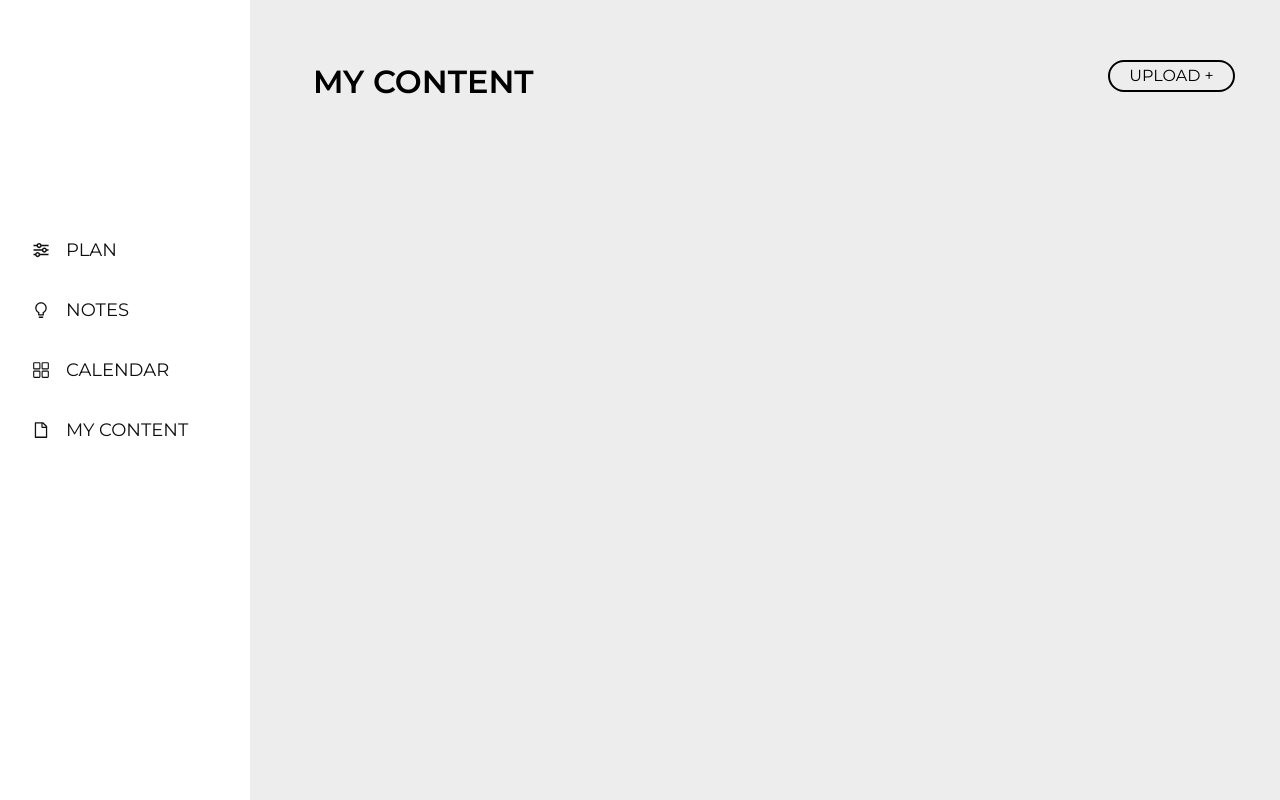
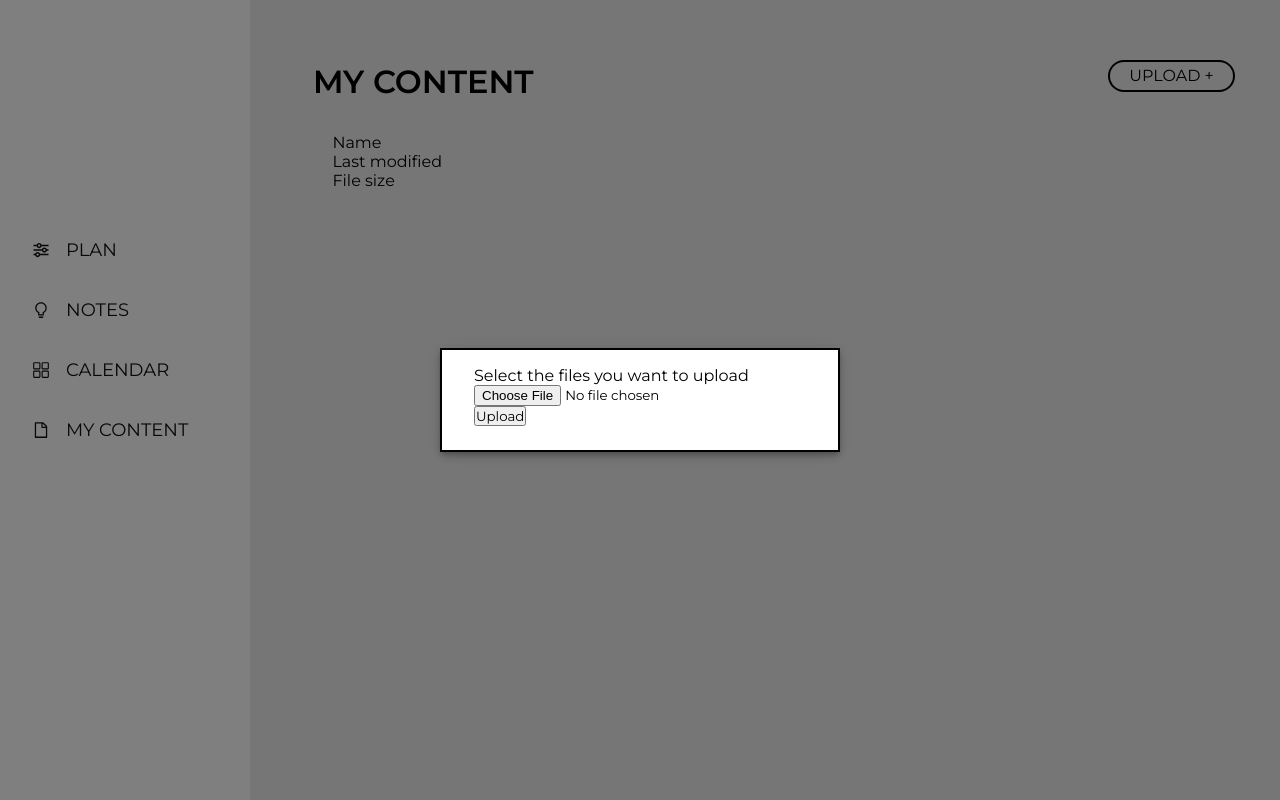
Before and after one commit to jaykomarraju/ontecha, a React (Create React App) app in the folder ontecha/: page /mycontent in a window 1280 px wide. Both pictures are taken after a click on the button "UPLOAD +". Built offline with nearby package versions, Linux system fonts and the light colour scheme.

Commit message:
oct 11 - 1

```diff
--- /dev/null
+++ b/ontecha/src/components/FilesView/FilesView.js
@@ -0,0 +1,23 @@
+import React from 'react'
+
+const FilesView = () => {
+    return (
+        <div className="fileView">
+            <div className="fileView_row">
+                {/* file cards */}
+            </div>
+            <div className="filesView_titles">
+                <div className="fileView_title-left">
+                    <p>Name</p>
+                </div>
+                <div className="fileView_title-right">
+                    <p>Last modified</p>
+                    <p>File size</p>
+                </div>
+            </div>
+            {/* file items */}
+        </div>
+    )
+}
+
+export default FilesView
--- /dev/null
+++ b/ontecha/src/components/FilesView/UploadFile.js
@@ -0,0 +1,107 @@
+import React, {useState} from 'react'
+import firebase from "firebase/compat/app";
+import { getStorage, ref, uploadBytesResumable, getDownloadURL } from "firebase/storage";
+import {storage, db} from '../../firebase'
+
+import { makeStyles } from '@material-ui/core/styles';
+import Modal from '@material-ui/core/Modal';
+
+function getModalStyle() {
+    return {
+        top: `50%`,
+        left: `50%`,
+        transform: `translate(-50%, -50%)`,
+    }
+}
+
+const useStyles = makeStyles((theme) => ({
+    paper: {
+        position: 'absolute',
+        width: 400,
+        backgroundColor: theme.palette.background.paper,
+        border: '2px solid #000',
+        boxShadow: theme.shadows[5],
+        padding: theme.spacing(2,4,3),
+    },
+}));
+
+const UploadFile = () => {
+const classes = useStyles();
+
+const [modalStyle] = useState(getModalStyle);
+
+
+const [open, setOpen] = useState(false);
+const [file,setFile] = useState(null);
+const [uploading, setUploading]= useState(false);
+
+const handleOpen = () => {
+    setOpen(true);
+}
+
+const handleClose = () => {
+    setOpen(false);
+}
+
+const handleChange = (e) => {
+    if(e.target.files[0]){
+        setFile(e.target.files[0]);
+    }
+}
+
+const handleUpload=()=>{
+    setUploading(true);
+    const metadata = {
+        contentType: 'image/jpeg'
+      };
+
+    const storageRef = ref(storage, 'images/' + file.name);
+
+    const uploadTask = uploadBytesResumable(storageRef,file, metadata);
+
+    uploadTask.on('state_changed',
+  (snapshot) => {
+        getDownloadURL(uploadTask.shapshot.ref).then((url)=>{
+            db.collection('myFiles').add({
+                timestamp: firebase.firestore.FieldValue.serverTimestamp(),
+                caption: file.name,
+                fileUrl: url,
+                size: snapshot.bytesTransferred,
+            })
+
+            setUploading(false)
+            setOpen(false)
+            setFile(null)
+        })
+    })
+}
+
+    return (
+        <div>
+            <button className="button-white" onClick={handleOpen}>UPLOAD +</button>
+
+            <Modal
+                open={open}
+                onClose={handleClose}
+                aria-labelledby="simple-modal-title"
+                aria-describedby = "simple-modal-description"
+            >
+                <div style={modalStyle} className={classes.paper}>
+                    <p>Select the files you want to upload</p>
+                    {
+                        uploading ? (
+                            <p>Uploading...</p>
+                        ) : (
+                            <>
+                                <input type="file" onChange={handleChange} />
+                                <button onClick={handleUpload}>Upload</button>
+                            </>
+                        )
+                    }
+                </div>
+            </Modal>
+        </div>
+    )
+}
+
+export default UploadFile
--- /dev/null
+++ b/ontecha/src/firebase.js
@@ -0,0 +1,22 @@
+import { initializeApp } from "firebase/app";
+import { getAuth } from "firebase/auth";
+import { getStorage } from "firebase/storage";
+import { getFirestore } from "firebase/firestore";
+
+const firebaseConfig = {
+    apiKey: "AIzaSyDAc09R10Vlq54AVdw-UBl-fNuGIY0zl2I",
+    authDomain: "ontecha-app.firebaseapp.com",
+    projectId: "ontecha-app",
+    storageBucket: "ontecha-app.appspot.com",
+    messagingSenderId: "124090621062",
+    appId: "1:124090621062:web:35222679524a0b6a174507",
+    measurementId: "G-LLXFVNLYZK"
+  };
+
+  const firebaseApp = initializeApp(firebaseConfig);
+
+  const auth = getAuth();
+  const storage = getStorage(firebaseApp);
+  const db = getFirestore(firebaseApp);
+
+  export {auth, db, storage}
--- a/ontecha/src/pages/MyContent.js
+++ b/ontecha/src/pages/MyContent.js
@@ -1,12 +1,17 @@
 import React from 'react'
 import './MyContent.css'
+import FilesView from '../components/FilesView/FilesView'
+import UploadFile from '../components/FilesView/UploadFile'
 
 function MyContent() {
     return (
         <div className="mycontent">
             <div className="heading">
                 <h1 className="page-title">MY CONTENT</h1>
-                <button className="button-white">UPLOAD +</button>
+                <UploadFile />
+            </div>
+            <div className='container'>
+                <FilesView />
             </div>
         </div>
     )
```
Also changed, not shown: ontecha/src/components/FilesView/FilesView.css (added).
